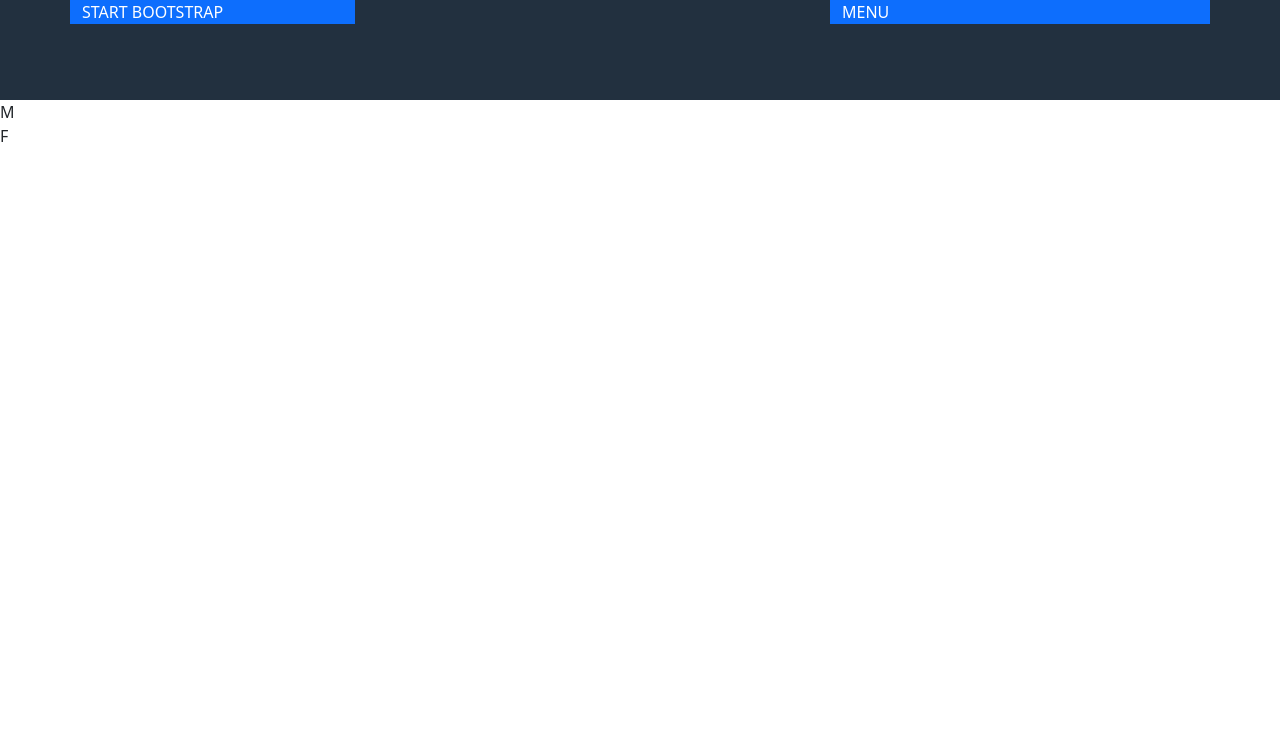
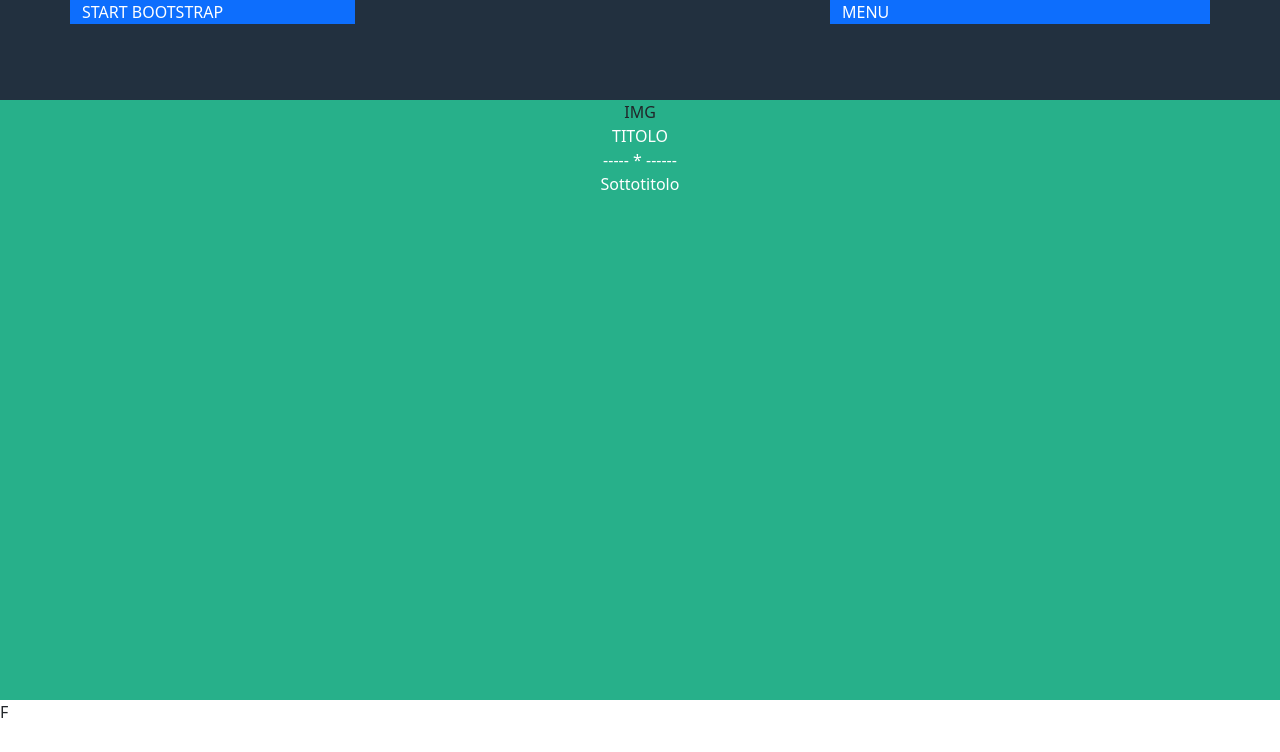
Before and after one commit to andreafontaneto/html-css-bootstrap-freelancer, a plain HTML site: page index.html in a window 1280 px wide. Drawn offline with nearby package versions, Linux system fonts and the light colour scheme.

Commit message:
jumbotron

```diff
--- a/index.html
+++ b/index.html
@@ -22,7 +22,18 @@
     </div>
   </header>
 
-  <main>M</main>
+  <main>
+    <section class="jumbotron">
+      <div class="container-xl">
+        <div class="row d-flex align-items-center">
+          <div class="col-12 d-flex justify-content-center">IMG</div>
+          <div class="col-12 d-flex justify-content-center cl-w">TITOLO</div>
+          <div class="col-12 d-flex justify-content-center cl-w">----- * ------</div>
+          <div class="col-12 d-flex justify-content-center cl-w">Sottotitolo</div>
+        </div>
+      </div>
+    </section>
+  </main>
 
   <footer>F</footer>
 
```
